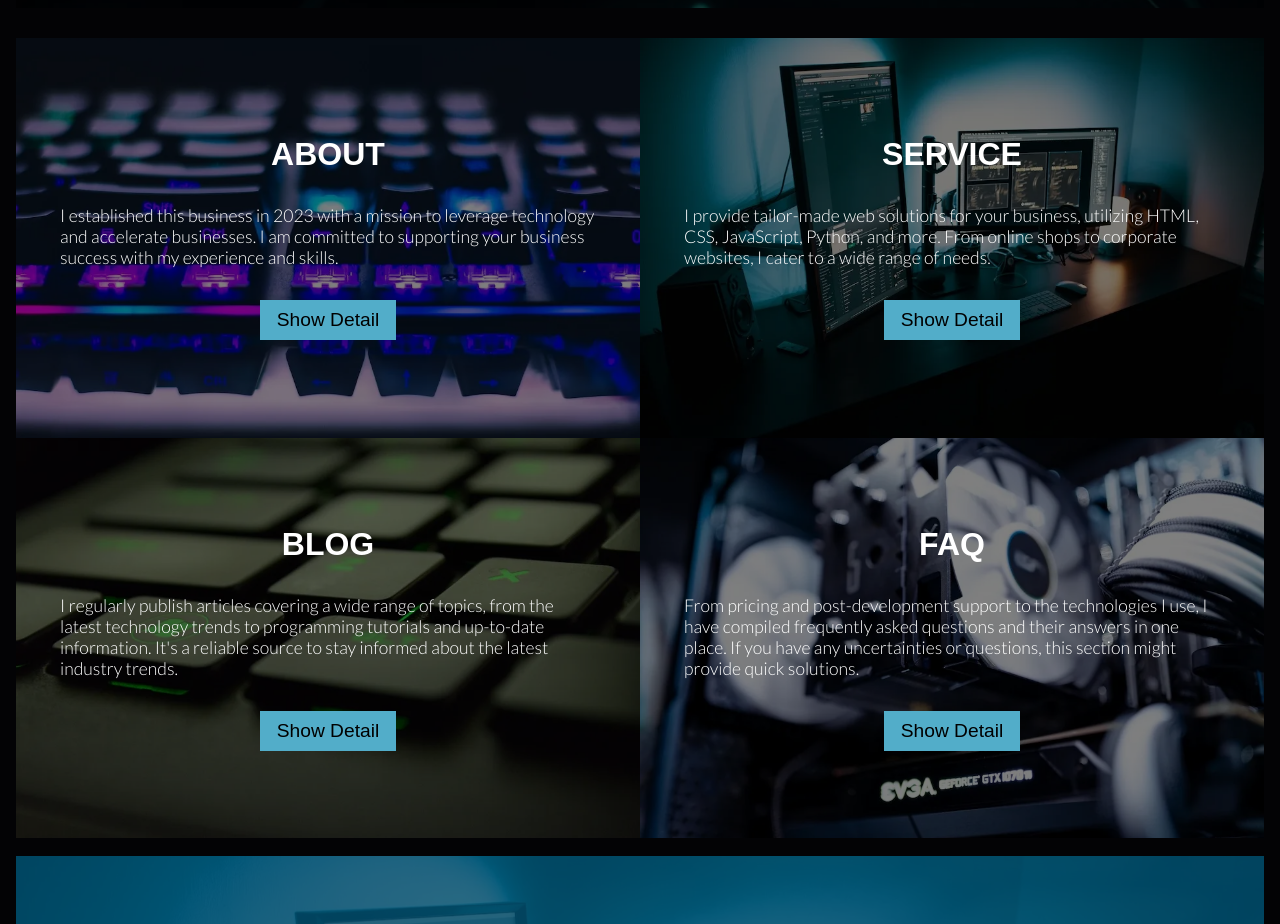
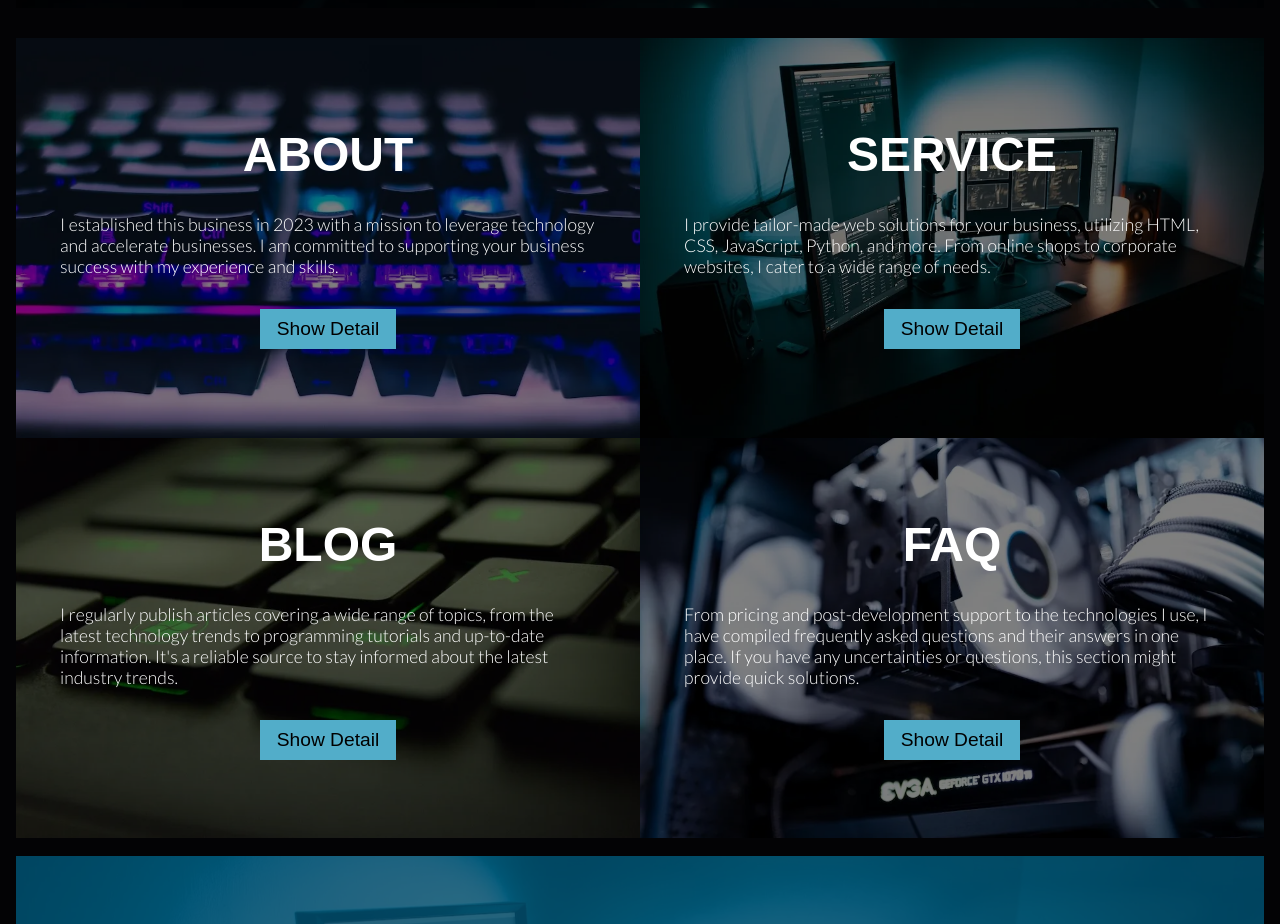
Before and after one commit to shim369/Nextjs-TypeScript-Newt-Site2, a Next.js app: page / in a window 1280 px wide. Shown: the part 1640-2564 px from the top of the page. Built offline with nearby package versions, Linux system fonts and the light colour scheme; grey boxes are pictures that could not be loaded; a web font is replaced by a local one.

Commit message:
update css

```diff
--- a/app/styles/style.scss
+++ b/app/styles/style.scss
@@ -310,8 +310,11 @@ ul {
 		}
 		h2 {
 			margin-bottom: 2rem;
-			font-size: 2rem;
+			font-size: 3rem;
 			font-family: var(--font-tulpen_One);
+			@media (max-width: 639px) {
+				font-size: 2.5rem;
+			}
 		}
 		p {
 			margin-bottom: 2rem;
@@ -1102,9 +1105,6 @@ section {
 		align-items: center;
 		position: relative;
 		z-index: 1;
-		@media (max-width: 639px) {
-			height: 65vh;
-		}
 		&::after {
 			position: absolute;
 			display: block;
@@ -1207,7 +1207,7 @@ section {
 		color: #fff;
 		z-index: 2;
 		font-family: var(--font-tulpen_One);
-		font-size: 6rem;
+		font-size: 5rem;
 		opacity: 0;
 		@media (max-width: 896px) {
 			font-size: 4rem;
```
